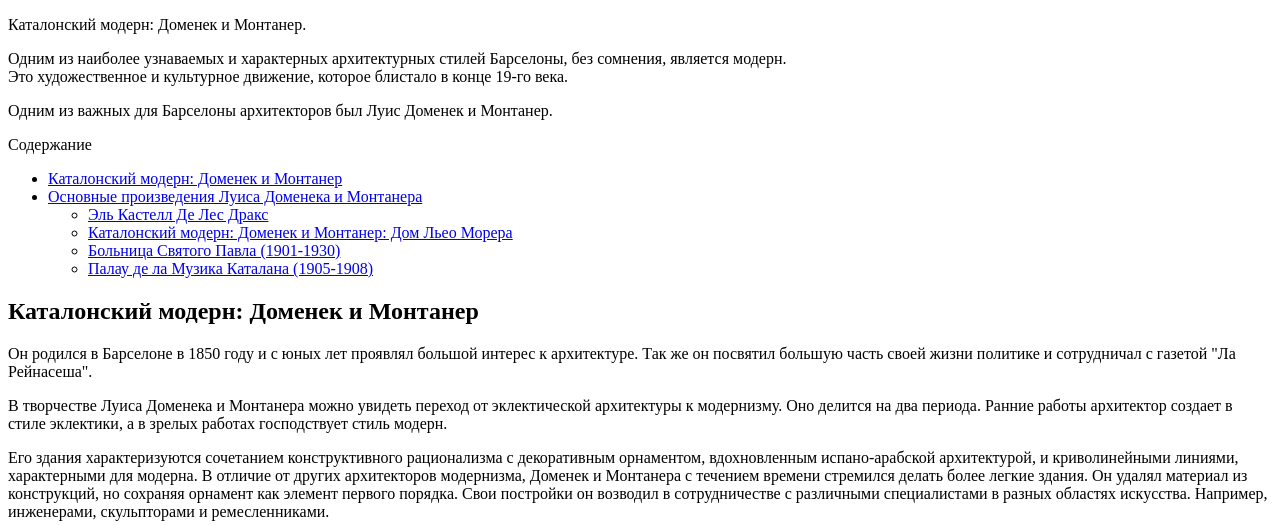
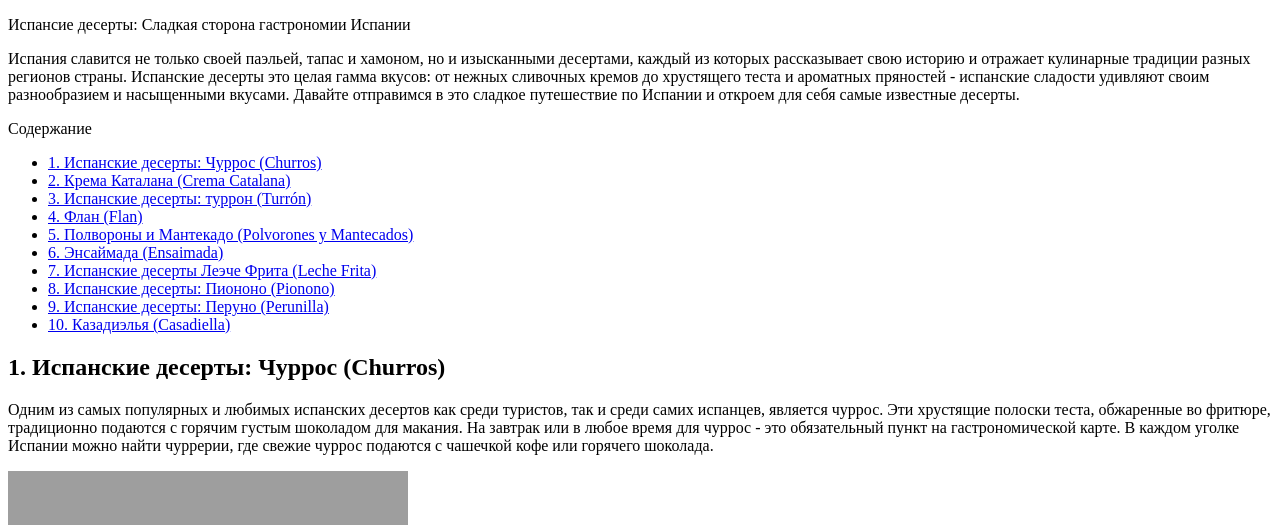
Before and after one commit to elonmax01/testcase, a Django app: template templates/posts.html in a window 1280 px wide. Shown: the top 525 px of the page. Run offline with Django 5.2, Linux system fonts and the light colour scheme; the template is opened without the code that fills it, so the values that code supplies are empty; grey boxes are pictures that could not be loaded.

Commit message:
update on 16 Oct

```diff
--- a/templates/posts.html
+++ b/templates/posts.html
@@ -6,14 +6,12 @@
 </head>
 <body>
 <p>
-    Каталонский модерн: Доменек и Монтанер.
+    Испансие десерты: Сладкая сторона гастрономии Испании
 </p>
 <p>
-    Одним из наиболее узнаваемых и характерных архитектурных стилей Барселоны, без сомнения, является модерн. <br>
-    Это художественное и культурное движение, которое блистало в конце 19-го века.
-</p>
-<p>
-    Одним из важных для Барселоны архитекторов был Луис Доменек и Монтанер.
+    Испания славится не только своей паэльей, тапас и хамоном, но и изысканными десертами, каждый из которых рассказывает свою историю и отражает кулинарные традиции разных регионов страны. Испанские десерты это
+    целая гамма вкусов: от нежных сливочных кремов до хрустящего теста и ароматных пряностей - испанские сладости удивляют своим разнообразием и насыщенными вкусами. Давайте отправимся в это сладкое путешествие
+    по Испании и откроем для себя самые известные десерты.
 </p>
 <div id="toc_container" class="no_bullets">
     <p class="toc_title">
@@ -21,115 +19,127 @@
     </p>
     <ul class="toc_list">
         <li>
-            <a href="#i">Каталонский модерн: Доменек и Монтанер</a>
+            <a href="#i">1. Испанские десерты: Чуррос (Churros)</a>
         </li>
         <li>
-            <a href="#i-2">Основные произведения Луиса Доменека и Монтанера</a>
-            <ul>
-                <li>
-                    <a href="#i-3">Эль Кастелл Де Лес Дракс</a>
+            <a href="#i-2">2. Крема Каталана (Crema Catalana)</a>
         </li>
         <li>
-                    <a href="#i-4">Каталонский модерн: Доменек и Монтанер: Дом Льео Морера</a>
+            <a href="#i-3">3. Испанские десерты: туррон (Turrón)</a>
         </li>
         <li>
-                    <a href="#i-5">Больница Святого Павла (1901-1930)</a>
+            <a href="#i-4">4. Флан (Flan)</a>
         </li>
         <li>
-                    <a href="#i-6">Палау де ла Музика Каталана (1905-1908)</a>
+            <a href="#i-5">5. Полвороны и Мантекадо (Polvorones y Mantecados)</a>
         </li>
-            </ul>
+        <li>
+            <a href="#i-6">6. Энсаймада (Ensaimada)</a>
+        </li>
+        <li>
+            <a href="#i-7">7. Испанские десерты Леэче Фрита (Leche Frita)</a>
+        </li>
+        <li>
+            <a href="#i-8">8. Испанские десерты: Пиононо (Pionono)</a>
+        </li>
+        <li>
+            <a href="#i-9">9. Испанские десерты: Перуно (Perunilla)</a>
+        </li>
+        <li>
+            <a href="#i-10">10. Казадиэлья (Casadiella)</a>
         </li>
     </ul>
 </div>
 <h2>
-    <span id="i">Каталонский модерн: Доменек и Монтанер</span>
+    <span id="i">1. Испанские десерты: Чуррос (Churros)</span>
 </h2>
 <p>
-    Он родился в Барселоне в 1850 году и с юных лет проявлял большой интерес к архитектуре. Так же он посвятил большую часть своей жизни политике и сотрудничал с газетой "Ла Рейнасеша".
+    Одним из самых популярных и любимых испанских десертов как среди туристов, так и среди самих испанцев, является чуррос. Эти хрустящие полоски теста, обжаренные во фритюре, традиционно подаются с горячим густым
+    шоколадом для макания. На завтрак или в любое время для чуррос - это обязательный пункт на гастрономической карте. В каждом уголке Испании можно найти чуррерии, где свежие чуррос подаются с
+    чашечкой кофе или горячего шоколада.
 </p>
 <p>
-    В творчестве Луиса Доменека и Монтанера можно увидеть переход от эклектической архитектуры к модернизму. Оно делится на два периода. Ранние работы архитектор создает в стиле эклектики, а в зрелых работах
-    господствует стиль модерн.
+    <img class="img-fluid" src="https://vbarcelone.org/blog/wp-content/uploads/2024/10/ispanskie-deserty.jpg" alt="испанские десерты">
+</p>
+<h2>
+    <span id="i-2">Крема Каталана (Crema Catalana)</span>
+</h2>
+<p>
+    Этот каталонский десерт часто сравнивают с французским крем-брюле, хотя у него есть свои отличия. Крема Каталана готовится на основе молока, а не сливок, и включает в себя цитрусовую цедру и корицу. Его особенность
+    - хрустящая карамельная корочка, которая создается с помощью огня прямо перед подачей. Вкус крема легкий, нежный и освежающий, особенно в сочетании с ароматами апельсина и корицы.
 </p>
 <p>
-    Его здания характеризуются сочетанием конструктивного рационализма с декоративным орнаментом, вдохновленным испано-арабской архитектурой, и криволинейными линиями, характерными для модерна. В
-    отличие от других архитекторов модернизма, Доменек и Монтанера с течением времени стремился делать более легкие здания. Он удалял материал из конструкций, но сохраняя орнамент как элемент первого порядка. Свои
-    постройки он возводил в сотрудничестве с различными специалистами в разных областях искусства. Например,
-    инженерами, скульпторами и ремесленниками.
+    <img class="img-fluid" src="https://vbarcelone.org/blog/wp-content/uploads/2024/10/ispanskie-deserty-2.jpg" alt="испанские десерты">
 </p>
 <h2>
-    <span id="i-2">Основные произведения Луиса Доменека и Монтанера</span>
+    <span id="i-3">3. Испанские десерты: туррон (Turrón)</span>
 </h2>
 <p>
-    Первые важные заказы молодой архитектор получает от своих родственников, например, постройка здания для редакции газеты Монтанер и Симон между 1881 и 1885 годами. Оно построено из красного кирпича и
-    декоративные эффекты и приемы напоминают исламскую архитектуру. В настоящее время в этом здании находится штаб-квартира Фонда Тапис.
-</p>
-<h3>
-    <span id="i-3">Эль Кастелл Де Лес Дракс</span>
-</h3>
-<p>
-    Первоначально это здание служило рестораном по случаю Всемирной выставки 1888 года. Это эклектичное здание, выполненное в средневековом стиле, с зубчатыми краями, с угловатыми башнями и фризом из
-    керамических щитов. <br>
-    Используемые материалы, такие как кирпич и железо остаются видимыми. Потом в этом здании располагался музей зоологии.
-</p>
-<h3>
-    <span id="i-4">Каталонский модерн: Доменек и Монтанер: Дом Льео Морера</span>
-</h3>
-<p>
-    Это один из самых символичных <a href="https://vbarcelone.org/blog/dom-leo-i-morera-v-barselone/" target="_blank" rel="noopener">домов</a> на <a href="https://vbarcelone.org/blog/samye-krasivye-ploshhadi-i-ulitsy-barselony/" target="_blank" rel="noopener">Пасео де Грасиа в Барселоне</a>,
-    находится он в знаменитом квартале раздора. Это великолепный пример зрелого стиля архитектора.
+    Туррон - традиционный <a href="https://vbarcelone.org/blog/ispanskie-rozhdestvenskie-sladosti/" target="_blank" rel="noopener noreferrer">рождественский десерт в Испании</a>, представляющий собой нугат, сделанный из меда,
+    сахара, яичных белков и орехов, чаще всего миндаля. Существуют два основных вида туррона: мягкий и твердый. Мягкий, известный как "туррон де Хихона", имеет кремообразную текстуру, а твердый "туррон де Аликанте"
+    содержит целые орехи. Туррон имеет древнюю историю, восходящую к временам арабского владычества на Пиренейском полуострове, и сегодня является неотъемлемой частью рождественских праздников.
 </p>
 <p>
-    Он задуман как произведение искусства, в котором участвует сам Доменек и Монтанер и его выдающиеся помощники: Гаспар Хомар, который разрабатывает мебель, мозаику, а также скульптор Эусебио Арнау.
+    <img class="img-fluid" src="https://vbarcelone.org/blog/wp-content/uploads/2024/10/ispanskij-turron.jpg" alt="испанские туррон">
+</p>
+<h2>
+    <span id="i-4">Пляжи</span>
+</h2>
+<p>
+    Флан - это классический испанский десерт, который представлял собой карамельный крем. В основе десерта лежат молоко, яйца и сахар, что делает его нежным и сливочным на вкус. Варианты флана встречаются по всей
+    Испании, но основная версия - ванильный флан с карамелью. Его легкая текстура и сладкий аромат делают флан любимым десертом на семейных застольях.
 </p>
 <p>
-    <img class="img-fluid" src="https://gidvbarcelone.com/blog/wp-content/uploads/2020/06/barcelona-333465_1920-768x1024.jpg" alt="дом Лео и Морера">
+    <img class="img-fluid" src="https://vbarcelone.org/blog/wp-content/uploads/2024/10/ispanskij-flan.jpg" alt="испанский флан">
 </p>
-<h3>
-    <span id="i-5">Больница Святого Павла (1901-1930)</span>
-</h3>
+<h2>
+    <span id="i-5">5. Полвороны и Мантекадо (Polvorones y Mantecados)</span>
+</h2>
 <p>
-    Возникло это здание благодаря пожертвованием банкира Пау Хиляна строительство больницы. Первоначальный проект представлял собой группу из сорока восьми павильонов. Они простирались вдоль девяти кварталов
-    Эшампле, в финальном проекте было только двадцать семь павильонов.
+    Эти рассыпчатые печенья также ассоциируются с <a href="https://vbarcelone.org/blog/rozhdestvenskie-traditsii-v-ispanii/" target="_blank" rel="noopener noreferrer">рождественским периодом в Испании</a>. Полвороны получили свое
+    название от слова "пыль" (polvo), что указывает на их воздушную, рассыпчатую текстуру. Они буквально тают во рту, оставляя сладкое, слегка пряное послевкусие. Мантекадо готовится на основе свиного жира (manteca), что
+    придает печенью насыщенный вкус и плотную текстуру.
 </p>
 <p>
-    Он состоит из главного здания, предназначенного для администрации, и двадцати семи павильонов, в которых выполняются медицинские и сестринские задачи. Все они связаны через подземные галереи, которые служат для
-    перевозки больных.
+    <img class="img-fluid" src="https://vbarcelone.org/blog/wp-content/uploads/2024/10/ispanskie-deserty-3-1.jpg" alt="испанские десерты">
+</p>
+<h2>
+    <span id="i-6">6. Энсаймада (Ensaimada)</span>
+</h2>
+<p>
+    Энсаймада - это знаменитая выпечка с острова Майорка, которая представляет собой спиральный сладкий хлеб, посыпанный сахарной пудрой. Традиционно энсаймады готовятся с начинкой из тыквенного джема или без
+    начинки, но сегодня можно найти варианты с кремом, шоколадом и другими добавками. Энсаймада легкая и воздушная, что делает ее идеальным десертом к чашке чая или кофе.
+</p>
+<h2>
+    <span id="i-7">7. Испанские десерты Леэче Фрита (Leche Frita)</span>
+</h2>
+<p>
+    Леэче Фрита, что буквально переводится как "жареное молоко", - это десерт с удивительной текстурой и вкусом. Его основа - молочный пудинг, который охлаждается, нарезается на квадраты, обваливается в муке и яйце, а
+    затем обжаривается до золотистой корочки. Снаружи хрустящий, а внутри - мягкий и кремовый, леэче фрита подается с посыпкой из сахара и корицы.
 </p>
 <p>
-    К административному зданию ведет широкая лестница. С обеих сторон находится библиотека и секретариат, а в отдельном помещении - церковь. <br>
-    <a href="https://vbarcelone.org/blog/gospital-svyatogo-kresta-i-svyatogo-pavla-v-basrelone/" target="_blank" rel="noopener">Все павильоны</a> имеют большой художественный интерес, так как каждый из них отличается от остальных.
+    <img class="img-fluid" src="https://vbarcelone.org/blog/wp-content/uploads/2024/10/chto-poprobovat-v-Ispanii.jpg" alt="что попробовать в Испании">
+</p>
+<h2>
+    <span id="i-8">8. Испанские десерты: Перуно (Perunilla)</span>
+</h2>
+<p>
+    Этот десерт родом из региона Арагон и отличается своей особенной текстурой. Перунола - это печенье с миндальной основой, хрустящее снаружи и мягкое внутри. Оно нередко украшается орехами или посыпается
+    сахарной пудрой. Перунола пользуется особой популярностью в сельских районах Испании и часто подается на традиционных праздниках.
 </p>
 <p>
-    <img class="img-fluid" src="https://gidvbarcelone.com/blog/wp-content/uploads/2020/06/hospital-de-sant-pau-barcelona-4212640_1920-678x1024.jpg" alt="Каталонский модерн: Доменек и Монтанер">
+    <img class="img-fluid" src="https://vbarcelone.org/blog/wp-content/uploads/2024/10/ispanskie-deserty-4.jpg" alt="испанские десерты">
+</p>
+<h2>
+    <span id="i-10">10. Казадиэлья (Casadiella)</span>
+</h2>
+<p>
+    Казадиэлья - традиционный пирожок из региона Астурия, который начинен смесью орехов, сахара и аниса. Его часто готовят на большие праздники, такие как Рождество. Тонкое тесто, обжаренное до хрустящей корочки, в
+    сочетании со сладкой начинкой - это настоящий праздник вкуса.
 </p>
 <p>
-    Было много художников, которые вместе с Доменеком участвовали в проекте, такие как Пабло Гаргалло и Эусебио Арнау, которые сделали многочисленные скульптуры, или Франческа Лабарта, который создавал картины и
-    мозаики.
-</p>
-<h3>
-    <span id="i-6">Палау де ла Музика Каталана (1905-1908)</span>
-</h3>
-<p>
-    Открытый в 1908 году, это <a href="https://vbarcelone.org/blog/dvorets-katalonskoj-muzyki/" target="_blank" rel="noopener">концертный зал</a>, в котором объединены все виды искусства.
-</p>
-<p>
-    Снаружи скульптурные элементы смешаны. Они намекают на мир музыки, с архитектурными и декоративными элементами модернистского характера. Два наружных фасада здания объединены в углу под скульптурой Мигеля
-    Блая. На первом этаже стоит колоннада с цветочными мотивами, бюсты знаменитых композиторов и великий аллегорический фриз с Орфео Катала.
-</p>
-<p>
-    <img class="img-fluid" src="https://gidvbarcelone.com/blog/wp-content/uploads/2020/06/barcelona-489339_1920-1024x682.jpg" alt="Каталонский модерн: Доменек и Монтанер">
-</p>
-<p>
-    Внутри различные строительные материалы сочетаются с керамикой и стеклом. Комната и сцена образуют гармоничный ансамбль. Одно интегрировано в другое. Концертный зал имеет большое центральное окно в
-    крыше, обеспечивающее естественное освещение.
-</p>
-<p>
-    В 1971 году он был объявлен национальным памятником, а в 1997 году объектом всемирного наследия.
-</p>
-<p>
-    Луис Доменек и Монтанер умер в Барселоне в 1923 году. Он сыграл важную роль в развитии каталонского модерна.
+    Испанские десерты - это не только гастрономические шедевры, но и часть культурного наследия страны. Каждое угощение, будь то простое печенье или сложный торт, раскрывает перед вами историю и традиции конкретного
+    региона. Путешествуя по Испании, не упустите возможность попробовать хотя бы несколько из этих сладких деликатесов, чтобы по-настоящему прочувствовать дух и вкус этой удивительной страны.
 </p>
 </body>
 </html>
```
Also changed, not shown: catalog/static/css/style.css, db.sqlite3, media/media/IMG_6767-1140x600.jpg (added), media/media/bananas-282313_1280-1140x600.jpg (added), media/media/barcelona-913487_1280-1140x520.jpg (added), media/media/kite-1666816_1920-743x1024.jpg (added), media/media/muzej-Miro-v-Barselone-1140x600.jpg (added). Lines whose indentation alone changed are shown as unchanged.
